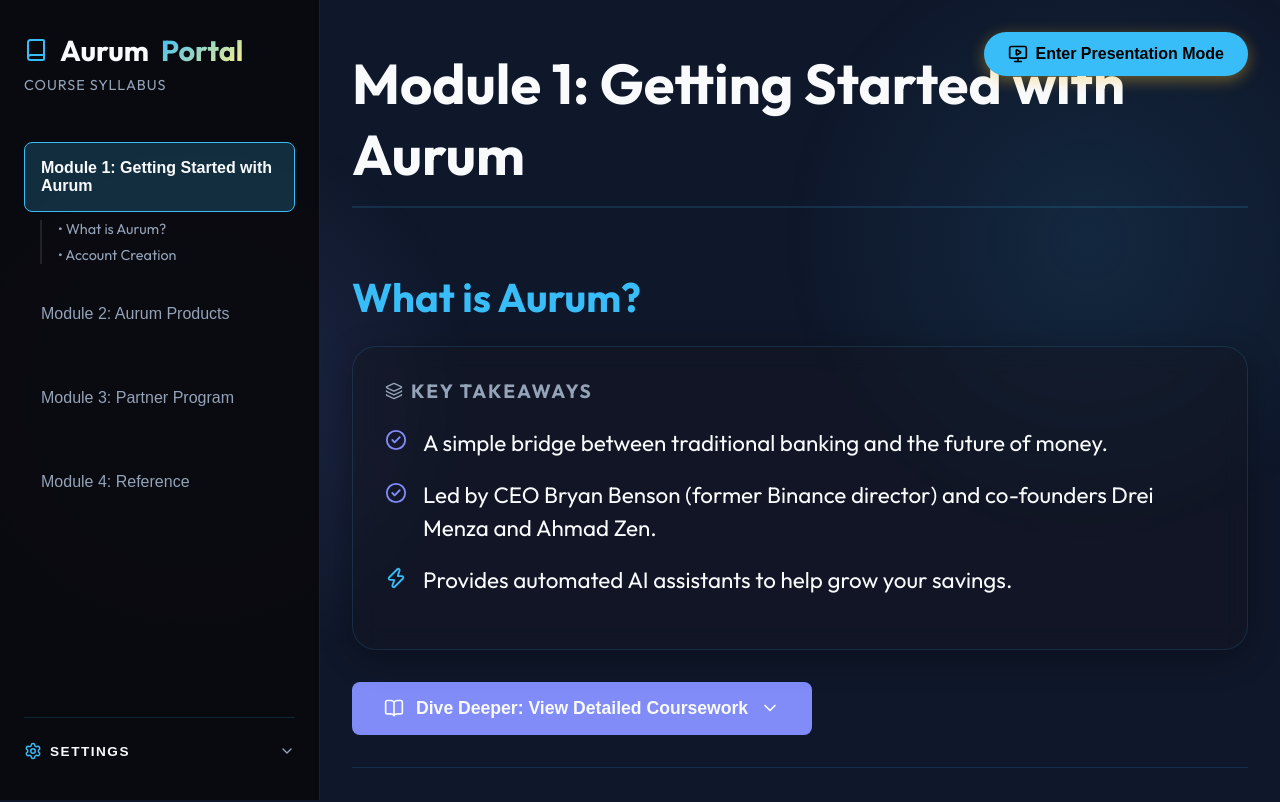
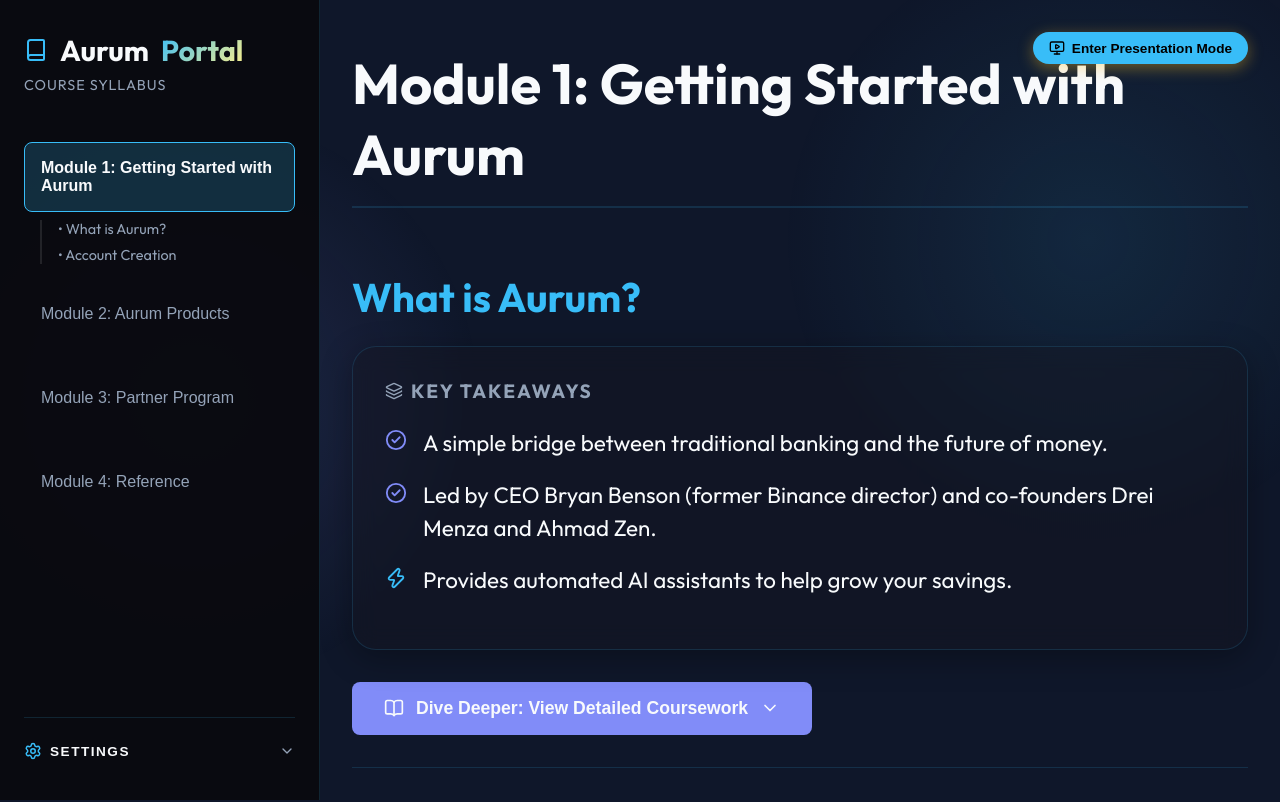
Before and after one commit to moabytemusic-code/Aurum-Course-Syllabus, a React (Vite) app: page / in a window 1280 px wide. Shown: the top 802 px of the page. Built offline with nearby package versions, Linux system fonts and the light colour scheme.

Commit message:
fix: restore vertical page scrolling & resize Enter Presentation button

```diff
--- a/src/App.jsx
+++ b/src/App.jsx
@@ -14,11 +14,12 @@
   });
 
   React.useEffect(() => {
-    document.body.className = `theme-${theme} text-scale-${textScale} ${glowEnabled ? '' : 'glow-disabled'}`;
+    const presentationClass = isPresentationMode ? 'presentation-mode' : '';
+    document.body.className = `theme-${theme} text-scale-${textScale} ${glowEnabled ? '' : 'glow-disabled'} ${presentationClass}`;
     localStorage.setItem('aurum-theme', theme);
     localStorage.setItem('aurum-text-scale', textScale);
     localStorage.setItem('aurum-glow-enabled', String(glowEnabled));
-  }, [theme, textScale, glowEnabled]);
+  }, [theme, textScale, glowEnabled, isPresentationMode]);
 
   return (
     <>
@@ -35,22 +36,22 @@
             background: 'var(--accent-gold)',
             color: '#000',
             border: 'none',
-            padding: '0.75rem 1.5rem',
-            borderRadius: '30px',
+            padding: '0.5rem 1rem',
+            borderRadius: '20px',
             display: 'flex',
             alignItems: 'center',
-            gap: '0.5rem',
+            gap: '0.4rem',
             cursor: 'pointer',
             zIndex: 100,
             transition: 'all 0.2s',
-            fontSize: '1rem',
+            fontSize: '0.85rem',
             fontWeight: 'bold',
             boxShadow: '0 4px 15px rgba(251, 191, 36, 0.4)'
           }}
           onMouseOver={e => e.currentTarget.style.transform = 'scale(1.05)'}
           onMouseOut={e => e.currentTarget.style.transform = 'scale(1)'}
         >
-          <MonitorPlay size={20} /> Enter Presentation Mode
+          <MonitorPlay size={16} /> Enter Presentation Mode
         </button>
       )}
 
--- a/src/index.css
+++ b/src/index.css
@@ -125,10 +125,15 @@
   font-family: 'Outfit', sans-serif;
   background-color: var(--bg-primary);
   color: var(--text-primary);
-  overflow: hidden;
+  overflow-y: auto;
+  overflow-x: hidden;
   -webkit-font-smoothing: antialiased;
   -moz-osx-font-smoothing: grayscale;
   transition: background-color 0.4s ease, color 0.4s ease;
+}
+
+body.presentation-mode {
+  overflow: hidden !important;
 }
 
 /* Background Gradients */
```
